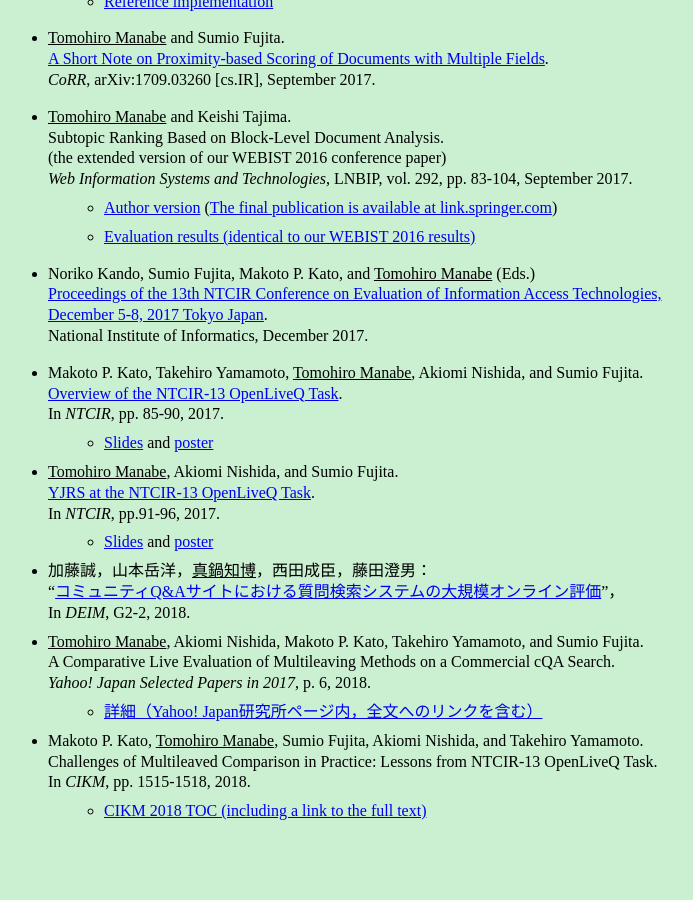
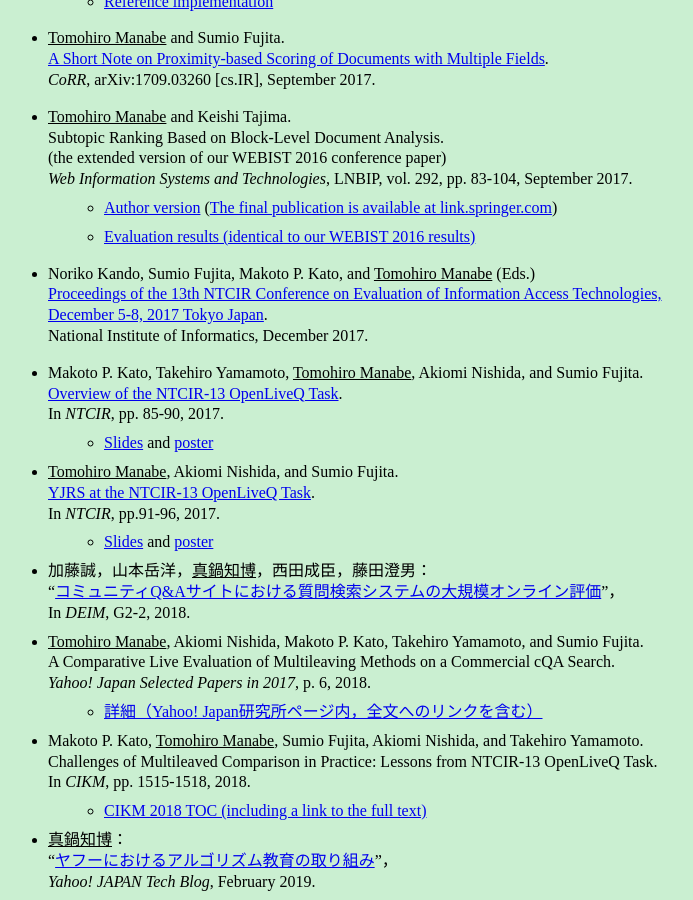
Before and after one commit to tmanabe/tmanabe.github.io, a Jekyll site: the page built from papers-jp.md, in a window 1280 px wide and 900 px high, scrolled down 1731 px. Shown: the whole window, without its empty margins (16-709 px from the left). Built offline with Jekyll 4.4.1, drawn with Linux system fonts in a browser that asks for light colours; before the commit the page ends 2561 px from its top, so only the background shows below that.

Commit message:
21st commit

```diff
--- a/papers-jp.md
+++ b/papers-jp.md
@@ -32,3 +32,4 @@
 *   <u>Tomohiro Manabe</u>, Akiomi Nishida, Makoto P. Kato, Takehiro Yamamoto, and Sumio Fujita.<br />A Comparative Live Evaluation of Multileaving Methods on a Commercial cQA Search.<br />_Yahoo! Japan Selected Papers in 2017_, p. 6, 2018.
     *   [詳細（Yahoo! Japan研究所ページ内，全文へのリンクを含む）](https://research-lab.yahoo.co.jp/en/topics/20180401_yjselectedpapers2017.html)
 *    {{ site.data.papers.cikm18 }}
+*   <u>真鍋知博</u>：<br />“[ヤフーにおけるアルゴリズム教育の取り組み](https://techblog.yahoo.co.jp/programming/lectures-on-algorithms-at-yahoo-japan/)”，<br />_Yahoo! JAPAN Tech Blog_, February 2019.
```
